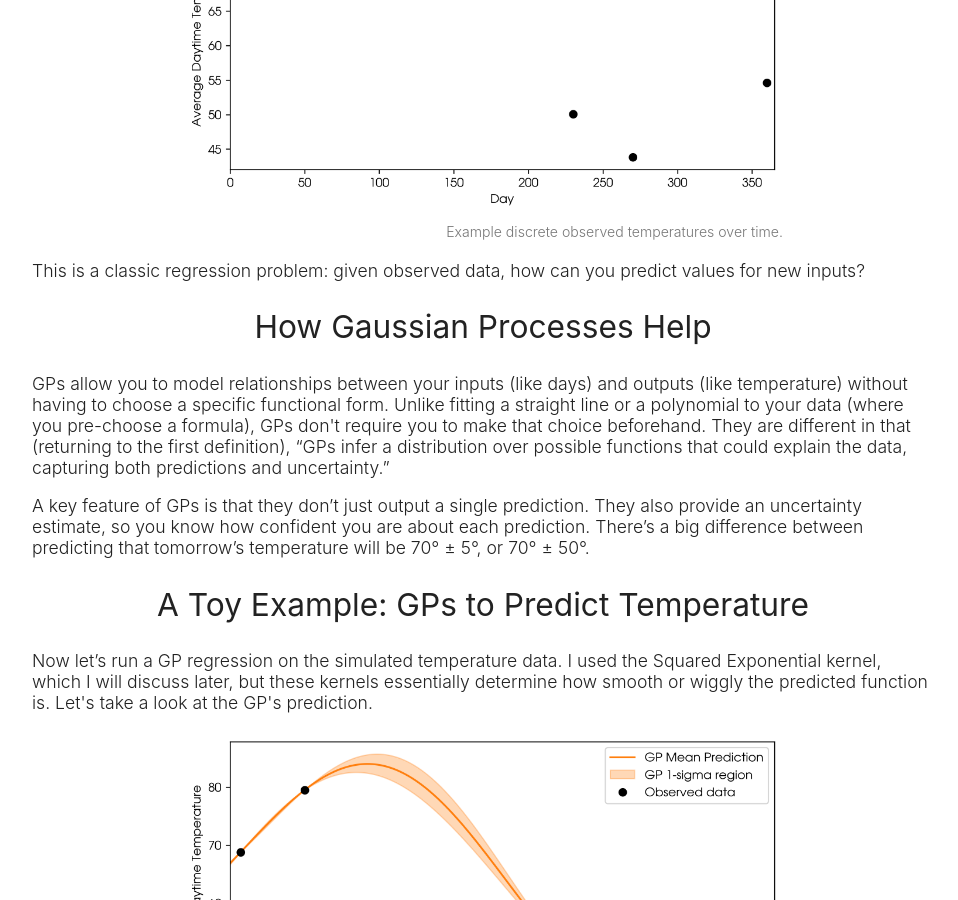
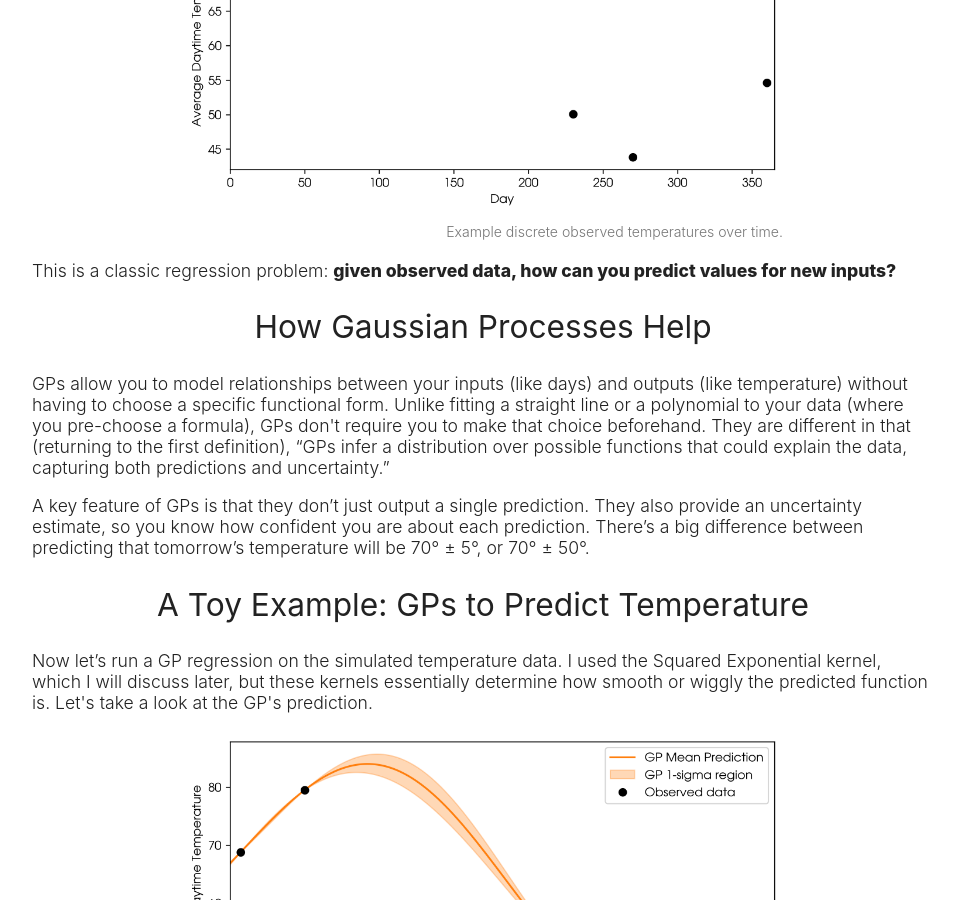
Before and after one commit to zoekko/zoekko.github.io, a Jekyll site: the page blog/gps/gp-toy-example.html, which Jekyll copies as it is, in a window 1280 px wide and 900 px high, scrolled down 859 px. Shown: the whole window, without its empty margins (157-1115 px from the left). Built offline with Jekyll 4.4.1, drawn with Linux system fonts in a browser that asks for light colours.

```diff
--- a/blog/gps/gp-toy-example.html
+++ b/blog/gps/gp-toy-example.html
@@ -164,7 +164,7 @@
                 <img src="data.png" alt="Observed temperature data" />
                 <span class="caption">Example discrete observed temperatures over time.</span>
             </div>
-            <p>This is a classic regression problem: given observed data, how can you predict values for new inputs?</p>
+            <p>This is a classic regression problem: <b>given observed data, how can you predict values for new inputs?</b></p>
         </div>
 
         <h2>How Gaussian Processes Help</h2>
```
